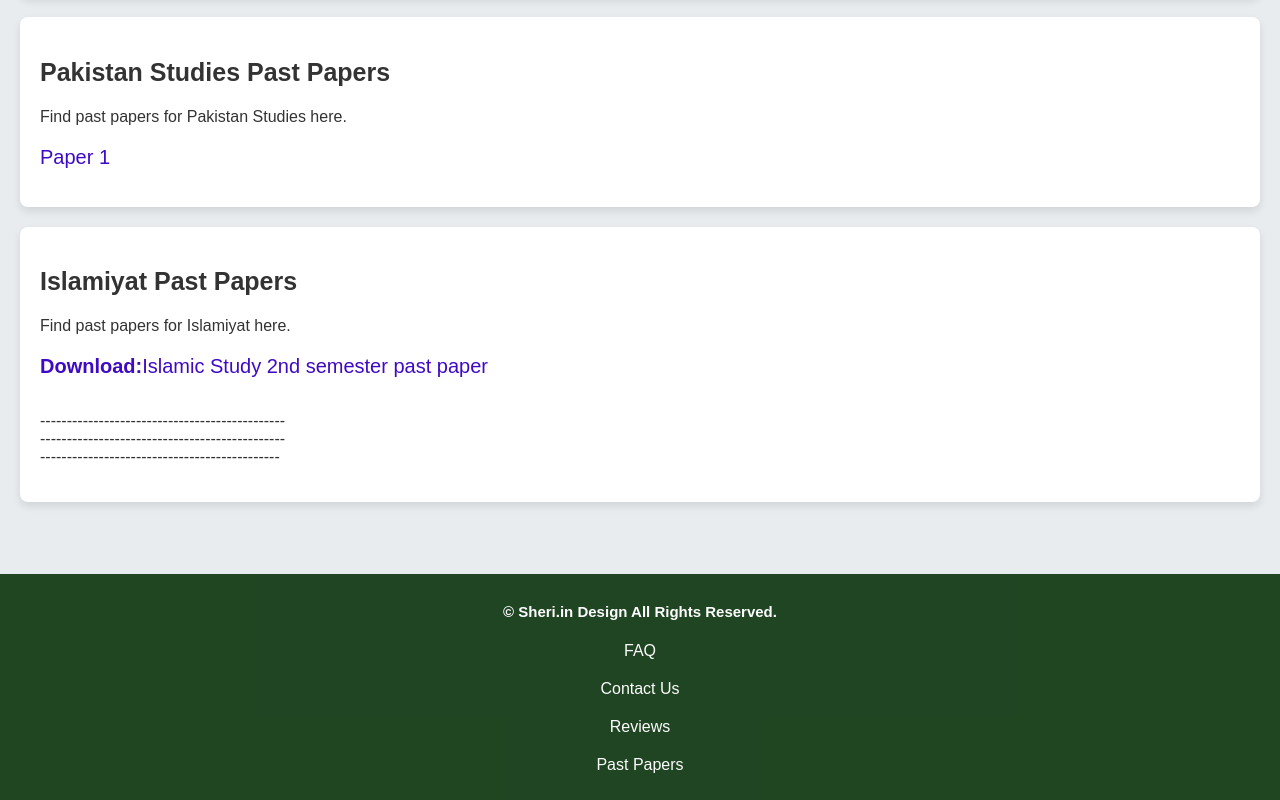
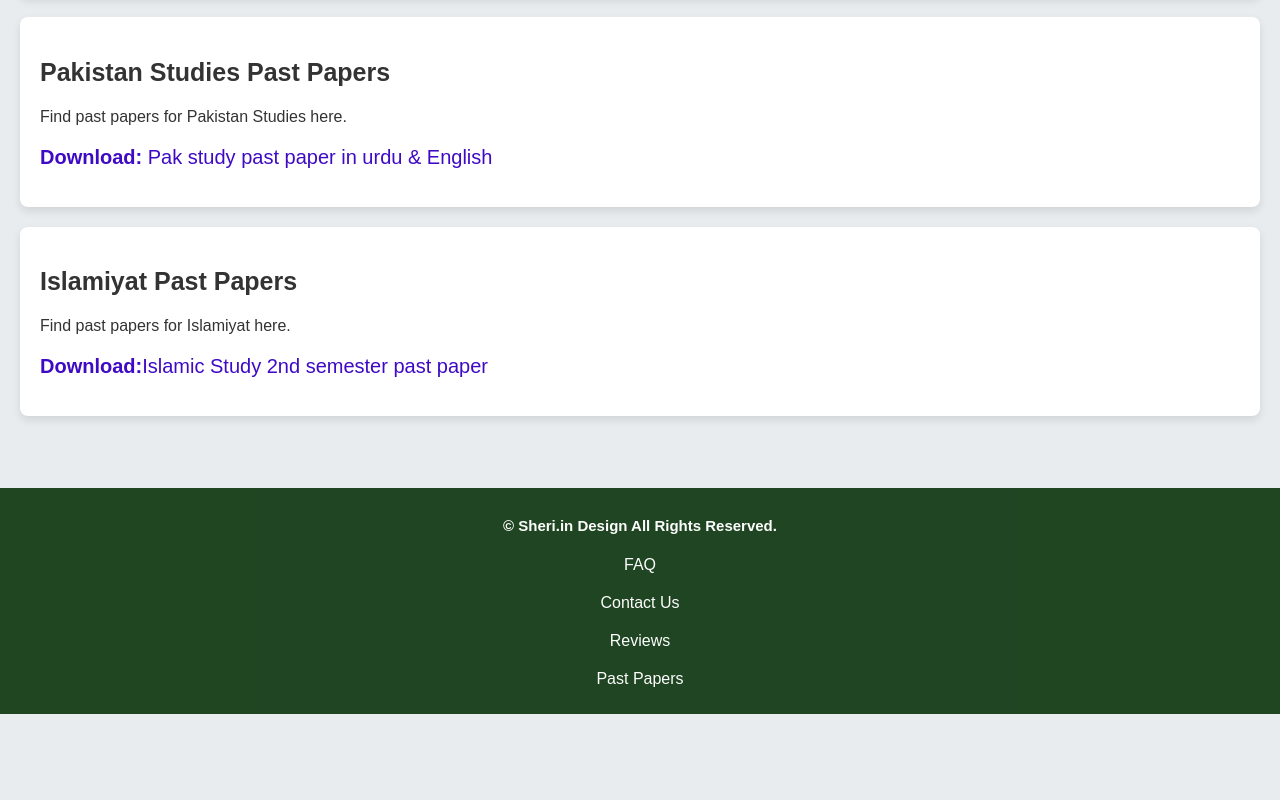
Before and after one commit to sheri-khan/Bscs-sem2_pu, a plain HTML site: page past_papers.html in a window 1280 px wide. Shown: the part 1315-2115 px from the top of the page. After the commit the page ends 2029 px from the top, so only its background shows below. Drawn offline with nearby package versions, Linux system fonts and the light colour scheme.

Commit message:
5: add pak study paper

```diff
--- a/past_papers.html
+++ b/past_papers.html
@@ -70,7 +70,7 @@
                     <h2>Pakistan Studies Past Papers</h2>
                     <p>Find past papers for Pakistan Studies here.</p>
                     <!-- Links to past papers -->
-                    <a id="anote" href="#">Paper 1</a><br>
+                    <a id="anote" href="pdfs/past/pak study past paper.pdf"><b>Download:</b> Pak study past paper in urdu & English </a><br>
 
                 </section>
 
@@ -80,8 +80,7 @@
                     <!-- Links to past papers -->
                     <a id="anote" href="pdfs/past/Islamic-Studies-2018.pdf"><b>Download:</b>Islamic Study 2nd semester past paper </a><br>
 
-                    <p>---------------------------------------------- <br> ----------------------------------------------
-                    <br>--------------------------------------------- </p>
+
                 </section>
             </div>
         </div>
```
Also changed, not shown: 1 other file.
